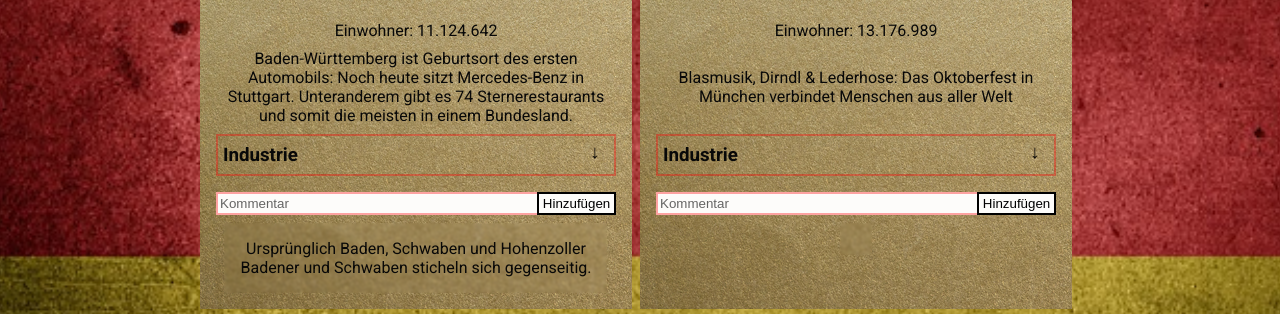
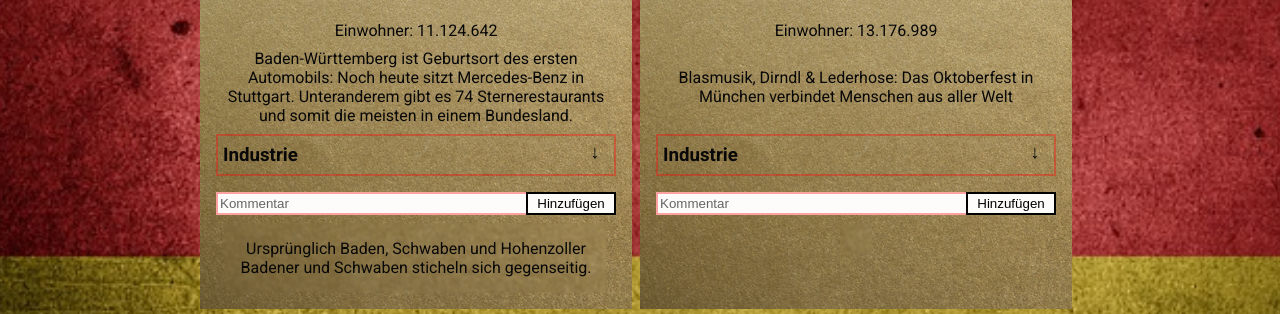
Before and after one commit to Zwogli/Bundesl-nder, a plain HTML site: page index.html in a window 1280 px wide. Shown: the part 381-695 px from the top of the page. Drawn offline with Linux system fonts and the light colour scheme.

Commit message:
fix feedback

```diff
--- a/style.scss
+++ b/style.scss
@@ -62,7 +62,7 @@ body{
 .bundesland-container{
     background-image: url(img/Texturelabs_Paper_302S.jpg);
     background-color: $color-third;
-
+background-size: cover;
     width: 90%;
     max-width: 650px;
     // border: 2px solid $color-primary;
@@ -183,6 +183,7 @@ main{
     .input-btn{
         padding: 2px;
         width:20%;
+        min-width: 90px;
         border: 2px solid black;
         background: $color-primary;
         cursor: pointer;
```
Also changed, not shown: style.css, 1 other file.
